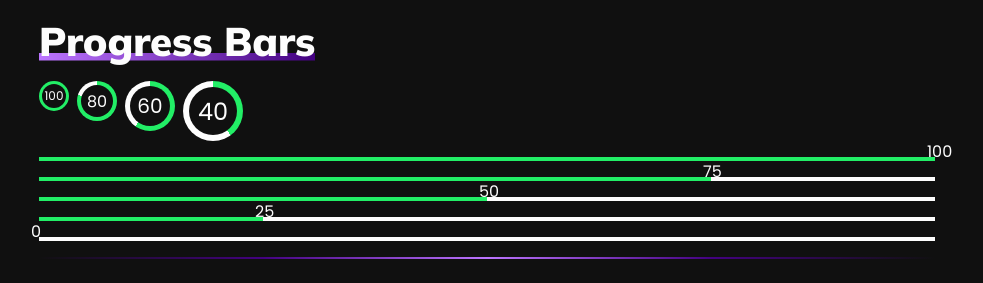
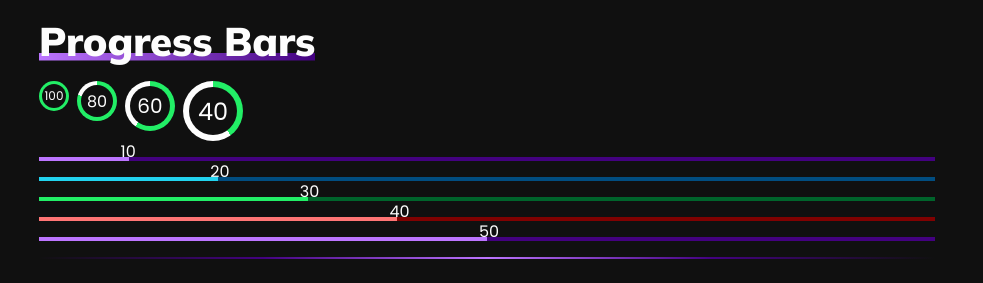
Before and after one commit to irenealcaine/template-navbar, a React (Create React App) app: page / in a window 1280 px wide. Shown: the part 1000-1283 px from the top of the page, without its empty margins (153-1136 px from the left). Built offline with nearby package versions, Linux system fonts and the light colour scheme.

Commit message:
progress bar colors

```diff
--- a/src/Components/ProductCard/ProductCard.css
+++ b/src/Components/ProductCard/ProductCard.css
@@ -4,7 +4,7 @@
   background: linear-gradient(145deg, transparent 40%, var(--main) 120%);
   border: 2px solid var(--main);
   box-shadow: 2px 2px 5px var(--dark-main);
-  border-radius: var(--border-radius-small);
+  border-radius: var(--border-radius-large);
   max-width: 300px;
   height: fit-content;
   /* overflow: hidden; */
@@ -14,6 +14,7 @@
     width: 100%;
     aspect-ratio: 4/3;
     object-fit: cover;
+    border-radius: var(--border-radius-small) var(--border-radius-small) 0 0;
   }
 
   & .product-card__info {
--- a/src/Components/ProgressBar/ProgressBar.css
+++ b/src/Components/ProgressBar/ProgressBar.css
@@ -1,18 +1,21 @@
 .progress-bar {
   --thickness: 4px;
   --percent: 0;
+  --completed: var(--green);
+  --non-completed: var(--light);
 
-    position:relative;
+  position: relative;
   margin: 16px 0;
   width: 100%;
   height: var(--thickness);
-    background: linear-gradient( to right,
-      var(--green) calc(var(--percent) * 1%),
-      var(--light) calc(var(--percent) * 1%)
+  background: linear-gradient(
+    to right,
+    var(--completed) calc(var(--percent) * 1%),
+    var(--non-completed) calc(var(--percent) * 1%)
   );
 
-    & .number{
-        position:absolute;
+  & .number {
+    position: absolute;
     left: calc(var(--percent) * 1% - 8px);
     top: -18px;
   }
--- a/src/Components/ProgressBar/ProgressBar.jsx
+++ b/src/Components/ProgressBar/ProgressBar.jsx
@@ -2,13 +2,17 @@ import "./ProgressBar.css";
 import { DarkModeContext } from "../../Context/darkModeContext";
 import { useContext } from "react";
 
-const ProgressBar = ({ size, number }) => {
+const ProgressBar = ({ number, completed, nonCompleted }) => {
   const { darkMode } = useContext(DarkModeContext);
 
   return (
     <p
       className={`progress-bar ${darkMode && "dark"}`}
-      style={{ "--percent": `${number}`, "--size": `${size}px` }}
+      style={{
+        "--percent": `${number}`,
+        "--completed": `${completed}`,
+        "--non-completed": `${nonCompleted}`,
+      }}
     >
       <span className="number">{number}</span>
     </p>
--- a/src/Pages/Home/Home.jsx
+++ b/src/Pages/Home/Home.jsx
@@ -92,11 +92,31 @@ const Home = () => {
         <RadialProgress number={60} size={50} />
         <RadialProgress number={40} size={60} />
       </div>
-      <ProgressBar number={100}/>
-      <ProgressBar number={75}/>
-      <ProgressBar number={50}/>
-      <ProgressBar number={25}/>
-      <ProgressBar number={0}/>
+      <ProgressBar
+        number={10}
+        completed={"var(--main)"}
+        nonCompleted={`var(--dark-main)`}
+      />
+      <ProgressBar
+        number={20}
+        completed={"var(--blue)"}
+        nonCompleted={`var(--dark-blue)`}
+      />
+      <ProgressBar
+        number={30}
+        completed={"var(--green)"}
+        nonCompleted={`var(--dark-green)`}
+      />
+      <ProgressBar
+        number={40}
+        completed={"var(--red)"}
+        nonCompleted={`var(--dark-red)`}
+      />
+      <ProgressBar
+        number={50}
+        completed={"var(--purple)"}
+        nonCompleted={`var(--dark-purple)`}
+      />
 
       <Hr />
 
```
Lines whose indentation alone changed are shown as unchanged.
